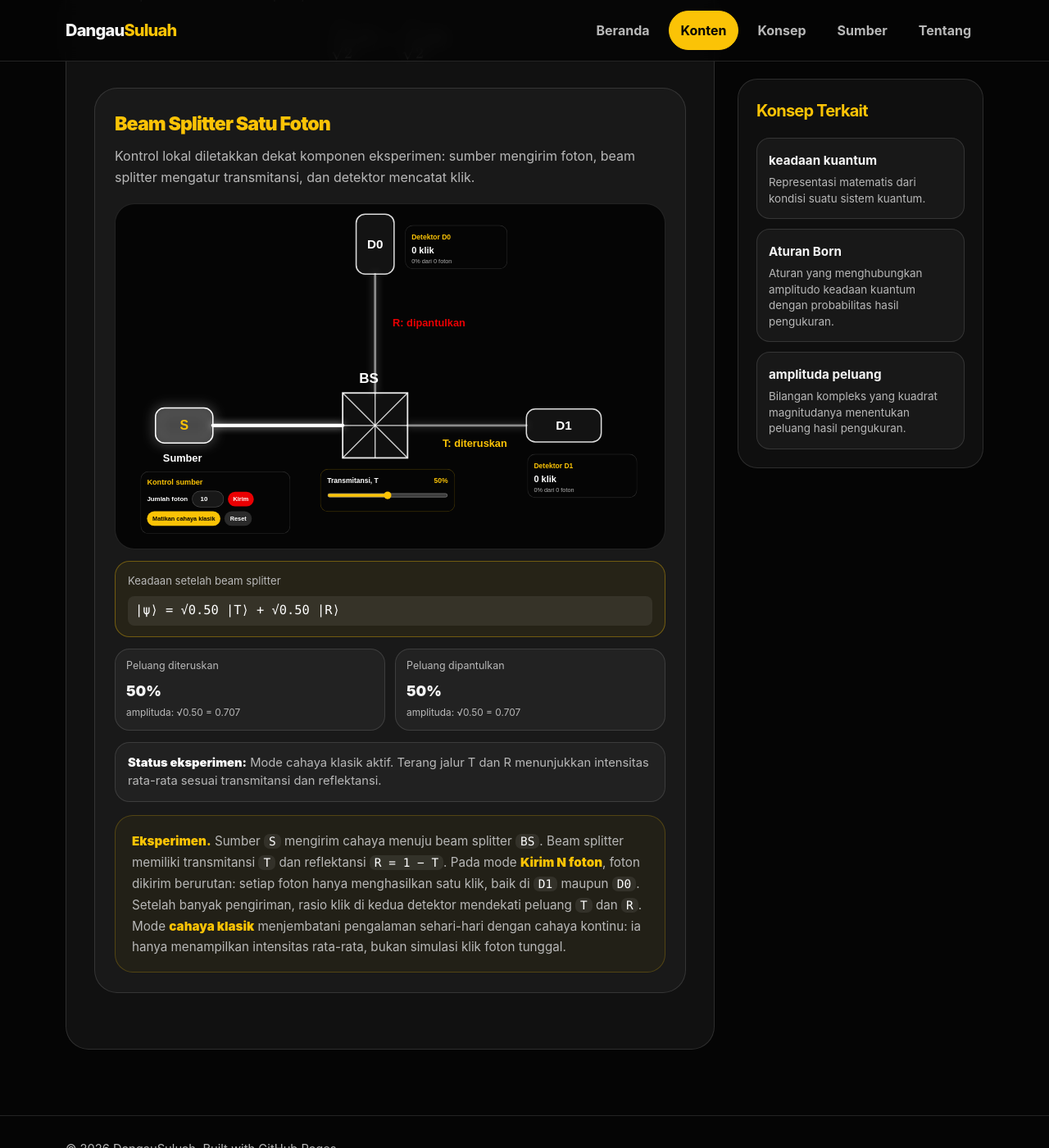
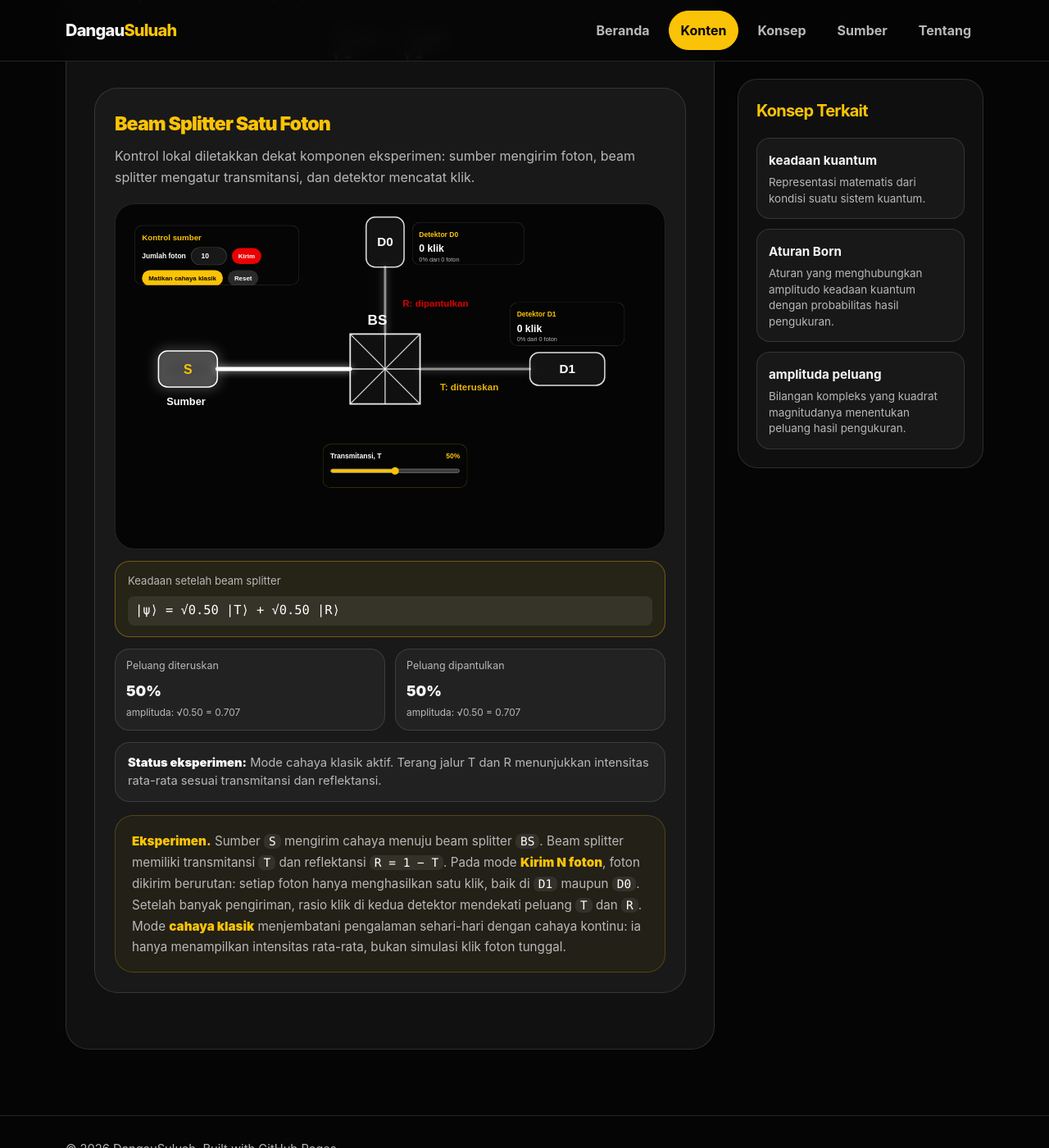
Before and after one commit to dangausuluah/dangausuluah.github.io, a Jekyll site: the page built from _contents/tentang-foton.md, in a window 1280 px wide and 1400 px high, scrolled down 1224 px. Shown: the whole window at 82% size. Built offline with Jekyll 4.4.1, drawn with Linux system fonts in a browser that asks for light colours.

Commit message:
Update single-beam-splitter-demo.html

```diff
--- a/_includes/single-beam-splitter-demo.html
+++ b/_includes/single-beam-splitter-demo.html
@@ -26,7 +26,7 @@
       margin: 0;
       color: var(--muted, #bdbdbd);
       line-height: 1.6;
-      max-width: 900px;
+      max-width: 920px;
     }
 
     .sbs-stage {
@@ -59,16 +59,18 @@
 
     .sbs-label-red {
       fill: #EA0003;
-      font-size: 21px;
+      font-size: 19px;
       font-weight: 900;
       font-family: Arial, sans-serif;
+      opacity: 0.92;
     }
 
     .sbs-label-yellow {
       fill: #FBC306;
-      font-size: 21px;
+      font-size: 19px;
       font-weight: 900;
       font-family: Arial, sans-serif;
+      opacity: 0.92;
     }
 
     .sbs-path {
@@ -77,28 +79,22 @@
       transition: opacity 0.2s ease, stroke-width 0.2s ease, filter 0.2s ease;
     }
 
-    /* Optical beams are white. Red/yellow are only annotations. */
     .sbs-input-path,
     .sbs-path-t,
     .sbs-path-r {
       stroke: #ffffff;
       stroke-width: 3;
-      opacity: 0.28;
+      opacity: 0.32;
       filter: none;
     }
 
     .sbs-input-path {
-      opacity: 0.45;
+      opacity: 0.55;
     }
 
-    /*
-      Classical-light mode:
-      input is the maximum reference.
-      output paths never appear brighter/thicker than the input.
-    */
     .sbs-demo.classical-mode .sbs-input-path {
       opacity: 1;
-      stroke-width: 7;
+      stroke-width: 8;
       filter: drop-shadow(0 0 8px rgba(255,255,255,0.72));
     }
 
@@ -168,29 +164,26 @@
       height: 100%;
       border: 1px solid rgba(255,255,255,0.16);
       border-radius: 16px;
-      background: rgba(7,7,7,0.82);
-      padding: 12px;
+      background: rgba(7,7,7,0.84);
+      padding: 14px;
       color: #ffffff;
       font-family: Arial, sans-serif;
-    }
-
-    .sbs-local-panel.compact {
-      padding: 10px;
     }
 
     .sbs-local-title {
       color: #FBC306;
       font-weight: 900;
-      font-size: 15px;
+      font-size: 16px;
       line-height: 1.2;
-      margin-bottom: 8px;
+      margin-bottom: 10px;
     }
 
     .sbs-local-row {
       display: flex;
       align-items: center;
-      gap: 8px;
-      margin-bottom: 8px;
+      gap: 10px;
+      margin-bottom: 10px;
+      flex-wrap: wrap;
     }
 
     .sbs-local-row:last-child {
@@ -200,30 +193,30 @@
     .sbs-local-label {
       color: #ffffff;
       font-weight: 900;
-      font-size: 13px;
+      font-size: 14px;
       white-space: nowrap;
     }
 
     .sbs-local-input {
-      width: 64px;
+      width: 72px;
       box-sizing: border-box;
       border: 1px solid rgba(255,255,255,0.2);
       border-radius: 999px;
-      padding: 8px 9px;
+      padding: 9px 10px;
       background: rgba(255,255,255,0.08);
       color: #ffffff;
       font-weight: 900;
       text-align: center;
-      font-size: 13px;
+      font-size: 14px;
     }
 
     .sbs-local-button {
       border: 0;
       border-radius: 999px;
-      padding: 8px 11px;
+      padding: 9px 13px;
       font-weight: 900;
       cursor: pointer;
-      font-size: 12px;
+      font-size: 13px;
       line-height: 1.1;
       transition: 0.18s ease;
       white-space: nowrap;
@@ -262,8 +255,8 @@
       height: 100%;
       border: 1px solid rgba(251,195,6,0.28);
       border-radius: 16px;
-      background: rgba(7,7,7,0.82);
-      padding: 11px 13px;
+      background: rgba(7,7,7,0.84);
+      padding: 12px 14px;
       color: #ffffff;
       font-family: Arial, sans-serif;
     }
@@ -293,8 +286,8 @@
       height: 100%;
       border: 1px solid rgba(255,255,255,0.16);
       border-radius: 16px;
-      background: rgba(7,7,7,0.82);
-      padding: 11px 12px;
+      background: rgba(7,7,7,0.84);
+      padding: 12px 13px;
       color: #ffffff;
       font-family: Arial, sans-serif;
     }
@@ -309,13 +302,13 @@
     .sbs-detector-badge .count {
       color: #ffffff;
       font-weight: 900;
-      font-size: 18px;
+      font-size: 20px;
       line-height: 1.2;
       margin-bottom: 3px;
     }
 
     .sbs-detector-badge .obs {
-      color: rgba(255,255,255,0.68);
+      color: rgba(255,255,255,0.70);
       font-size: 12px;
       line-height: 1.25;
     }
@@ -445,15 +438,8 @@
 
   <div class="sbs-stage">
     <svg class="sbs-svg" viewBox="0 0 1100 690" role="img" aria-label="Beam splitter dengan kontrol lokal dan dua detektor">
-      <!-- Source -->
-      <g class="sbs-source" data-source>
-        <rect x="80" y="408" width="115" height="70" rx="18"></rect>
-        <text x="137.5" y="452" text-anchor="middle">S</text>
-      </g>
-      <text x="95" y="515" class="sbs-label-small">Sumber</text>
-
-      <!-- Source local controls -->
-      <foreignObject x="50" y="535" width="300" height="125">
+      <!-- Source control above source -->
+      <foreignObject x="38" y="42" width="330" height="120">
         <div xmlns="http://www.w3.org/1999/xhtml" class="sbs-local-panel">
           <div class="sbs-local-title">Kontrol sumber</div>
 
@@ -478,28 +464,35 @@
         </div>
       </foreignObject>
 
+      <!-- Source -->
+      <g class="sbs-source" data-source>
+        <rect x="86" y="294" width="118" height="72" rx="18"></rect>
+        <text x="145" y="340" text-anchor="middle">S</text>
+      </g>
+      <text x="102" y="402" class="sbs-label-small">Sumber</text>
+
       <!-- Input path -->
       <line
-        x1="195"
-        y1="443"
-        x2="455"
-        y2="443"
+        x1="204"
+        y1="330"
+        x2="470"
+        y2="330"
         class="sbs-path sbs-input-path"
         data-input-path
       ></line>
 
       <!-- Beam splitter -->
       <g class="sbs-beam-splitter">
-        <rect x="455" y="378" width="130" height="130"></rect>
-        <line x1="455" y1="508" x2="585" y2="378"></line>
-        <line x1="455" y1="378" x2="585" y2="508"></line>
-        <line x1="455" y1="443" x2="585" y2="443"></line>
-        <line x1="520" y1="378" x2="520" y2="508"></line>
+        <rect x="470" y="260" width="140" height="140"></rect>
+        <line x1="470" y1="400" x2="610" y2="260"></line>
+        <line x1="470" y1="260" x2="610" y2="400"></line>
+        <line x1="470" y1="330" x2="610" y2="330"></line>
+        <line x1="540" y1="260" x2="540" y2="400"></line>
       </g>
-      <text x="488" y="358" class="sbs-label">BS</text>
+      <text x="505" y="242" class="sbs-label">BS</text>
 
-      <!-- Beam splitter local control -->
-      <foreignObject x="410" y="530" width="270" height="86">
+      <!-- Beam splitter control -->
+      <foreignObject x="415" y="480" width="290" height="88">
         <div xmlns="http://www.w3.org/1999/xhtml" class="sbs-bs-control">
           <div class="sbs-bs-head">
             <span>Transmitansi, T</span>
@@ -518,37 +511,37 @@
         </div>
       </foreignObject>
 
-      <!-- Equal-length output arms -->
+      <!-- Output arms -->
       <line
-        x1="520"
-        y1="378"
-        x2="520"
-        y2="140"
+        x1="540"
+        y1="260"
+        x2="540"
+        y2="126"
         class="sbs-path sbs-path-r"
         data-path-r
       ></line>
 
       <line
-        x1="585"
-        y1="443"
-        x2="823"
-        y2="443"
+        x1="610"
+        y1="330"
+        x2="830"
+        y2="330"
         class="sbs-path sbs-path-t"
         data-path-t
       ></line>
 
       <!-- Path labels -->
-      <text x="555" y="245" class="sbs-label-red">R: dipantulkan</text>
-      <text x="655" y="486" class="sbs-label-yellow">T: diteruskan</text>
+      <text x="575" y="205" class="sbs-label-red">R: dipantulkan</text>
+      <text x="650" y="372" class="sbs-label-yellow">T: diteruskan</text>
 
       <!-- Detector D0 -->
       <g class="sbs-detector" data-detector="R">
-        <rect x="482" y="20" width="76" height="120" rx="18"></rect>
-        <text x="520" y="88" text-anchor="middle">D0</text>
+        <rect x="502" y="26" width="76" height="100" rx="18"></rect>
+        <text x="540" y="84" text-anchor="middle">D0</text>
       </g>
 
-      <!-- D0 count badge -->
-      <foreignObject x="580" y="42" width="205" height="88">
+      <!-- D0 count beside D0 -->
+      <foreignObject x="594" y="36" width="225" height="86">
         <div xmlns="http://www.w3.org/1999/xhtml" class="sbs-detector-badge">
           <div class="name">Detektor D0</div>
           <div class="count" data-count-r>0 klik</div>
@@ -556,20 +549,20 @@
         </div>
       </foreignObject>
 
-      <!-- Detector D1 -->
-      <g class="sbs-detector" data-detector="T">
-        <rect x="823" y="410" width="150" height="66" rx="18"></rect>
-        <text x="898" y="452" text-anchor="middle">D1</text>
-      </g>
-
-      <!-- D1 count badge -->
-      <foreignObject x="825" y="500" width="220" height="88">
+      <!-- D1 count above D1 -->
+      <foreignObject x="790" y="196" width="230" height="88">
         <div xmlns="http://www.w3.org/1999/xhtml" class="sbs-detector-badge">
           <div class="name">Detektor D1</div>
           <div class="count" data-count-t>0 klik</div>
           <div class="obs" data-obs-t>0% dari 0 foton</div>
         </div>
       </foreignObject>
+
+      <!-- Detector D1 -->
+      <g class="sbs-detector" data-detector="T">
+        <rect x="830" y="297" width="150" height="66" rx="18"></rect>
+        <text x="905" y="339" text-anchor="middle">D1</text>
+      </g>
     </svg>
   </div>
 
```
Also changed, not shown: other parts of _includes/single-beam-splitter-demo.html (+6 -6 lines).
